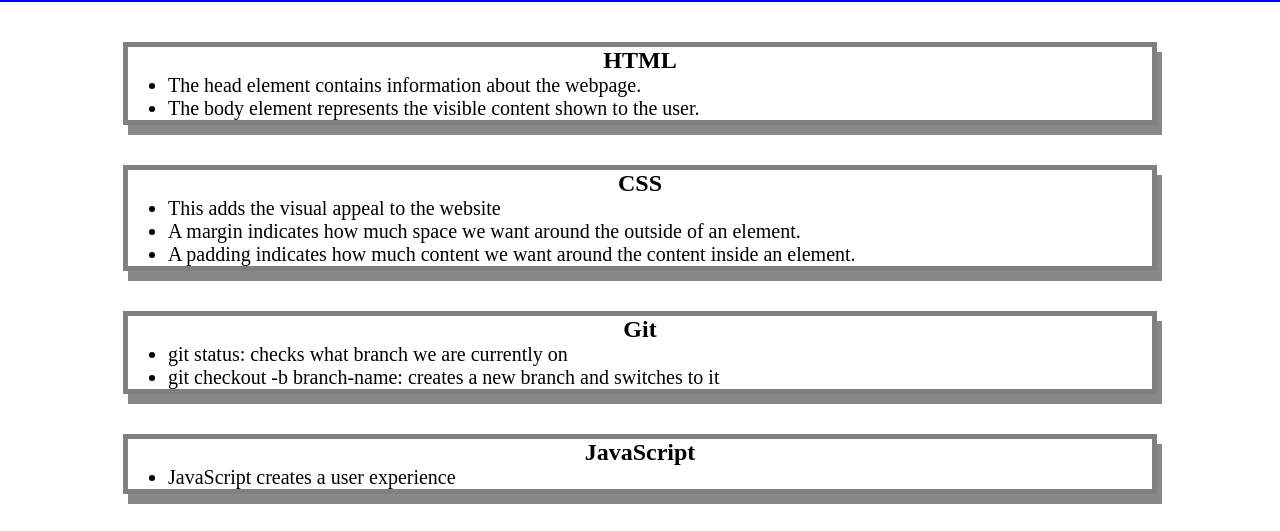
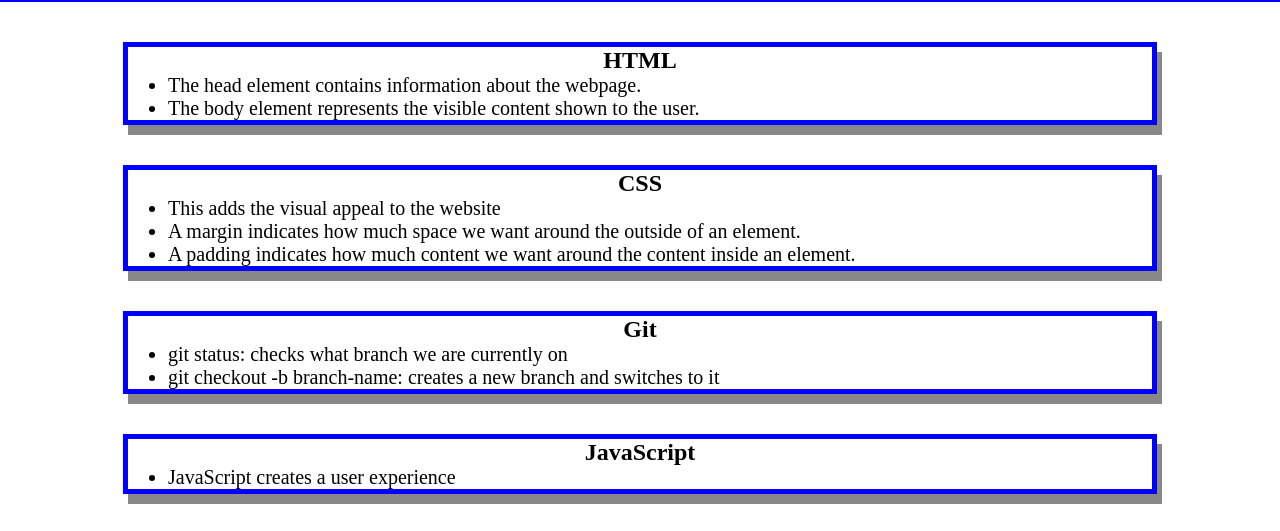
Before and after one commit to bowman-crego/prework-study, a plain HTML site: page index.html in a window 1280 px wide. Shown: the part 118-649 px from the top of the page. Drawn offline with Linux system fonts and the light colour scheme.

```diff
--- a/assets/style.css
+++ b/assets/style.css
@@ -35,6 +35,6 @@ p{
 .card {
     width: 80%;
     margin: 40px auto;
-    border: 5px solid gray;
+    border: 5px solid blue;
     box-shadow: 5px 10px #888888;
 }
```
Also changed, not shown: assets/script.js (+8 -7 lines).
